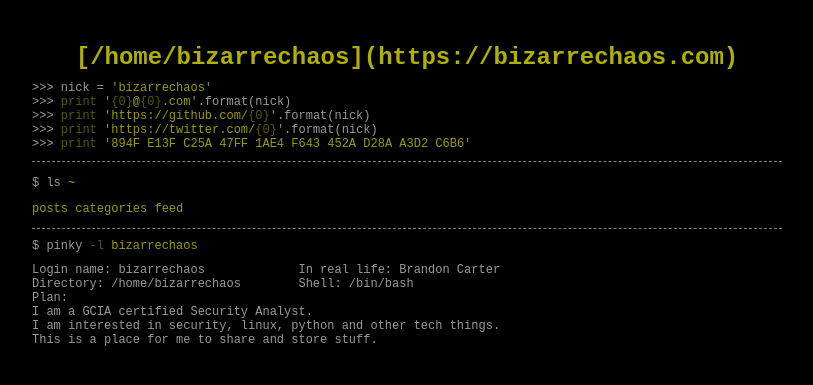
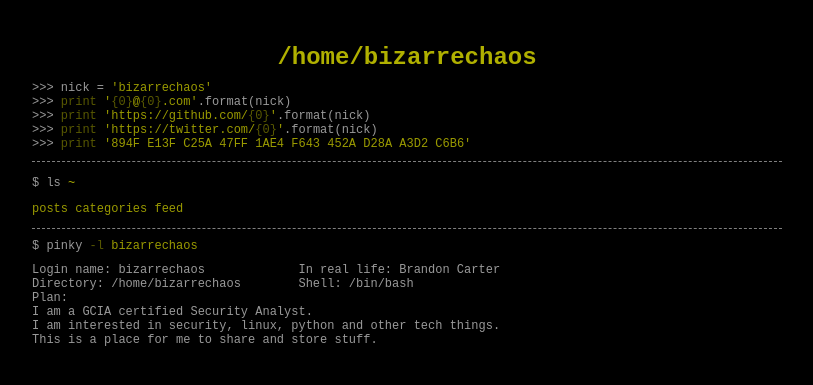
Before and after one commit to bizarrechaos/bizarrechaos.github.io, a Jekyll site: the page built from index.md, in a window 1280 px wide. Shown: the top 385 px of the page, without its empty margins (233-1046 px from the left). Built offline with Jekyll 4.4.1, drawn with Linux system fonts in a browser that asks for light colours.

Commit message:
Update header.html

```diff
--- a/_includes/header.html
+++ b/_includes/header.html
@@ -1,6 +1,6 @@
 <header class="row">
   <div class="col-lg-8 col-lg-offset-2">
-    <h1 class="">[/home/bizarrechaos](https://bizarrechaos.com)</h1>
+    <a href="https://bizarrechaos.com"><h1 class="">/home/bizarrechaos</h1></a>
     <p>
     >>> nick = <span class="string">'{{ site.nick }}'</span>
     </p>
```
